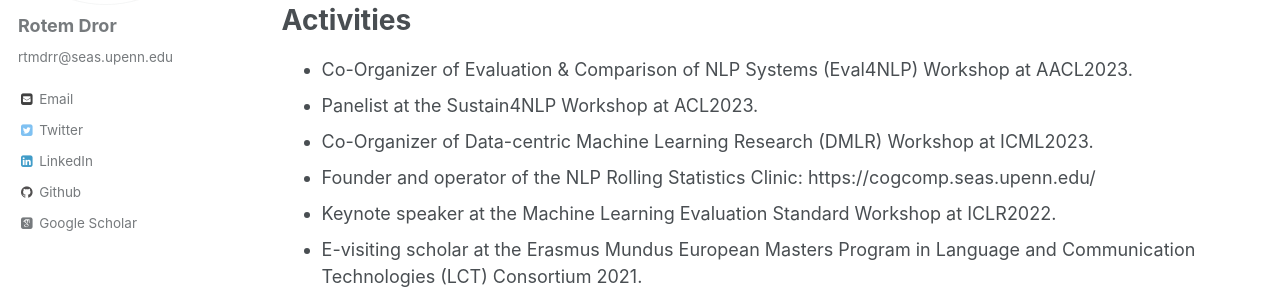
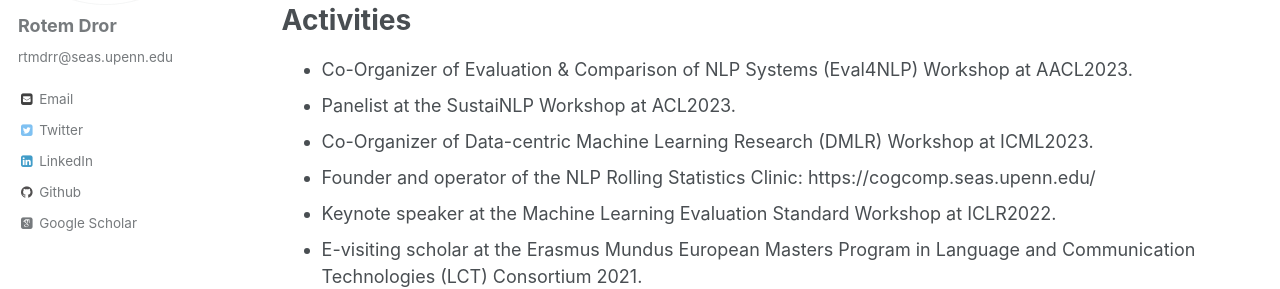
Before and after one commit to rtmdrr/rtmdrr.github.io, a Jekyll site: the page built from _pages/cv.md, in a window 1280 px wide and 900 px high, scrolled down 2284 px. Shown: the part 165-454 px from the top of the window. Built offline with Jekyll 4.4.1, drawn with Linux system fonts in a browser that asks for light colours; some web fonts are replaced.

Commit message:
Update cv.md

```diff
--- a/_pages/cv.md
+++ b/_pages/cv.md
@@ -37,7 +37,7 @@ Awards
 Activities
 ======
 * Co-Organizer of Evaluation & Comparison of NLP Systems (Eval4NLP) Workshop at AACL2023.
-* Panelist at the Sustain4NLP Workshop at ACL2023.
+* Panelist at the SustaiNLP Workshop at ACL2023.
 * Co-Organizer of Data-centric Machine Learning Research (DMLR) Workshop at ICML2023.
 * Founder and operator of the NLP Rolling Statistics Clinic: <a href = "https://nlpstatclinic.github.io/">https://cogcomp.seas.upenn.edu/</a>
 * Keynote speaker at the Machine Learning Evaluation Standard Workshop at ICLR2022.
```
